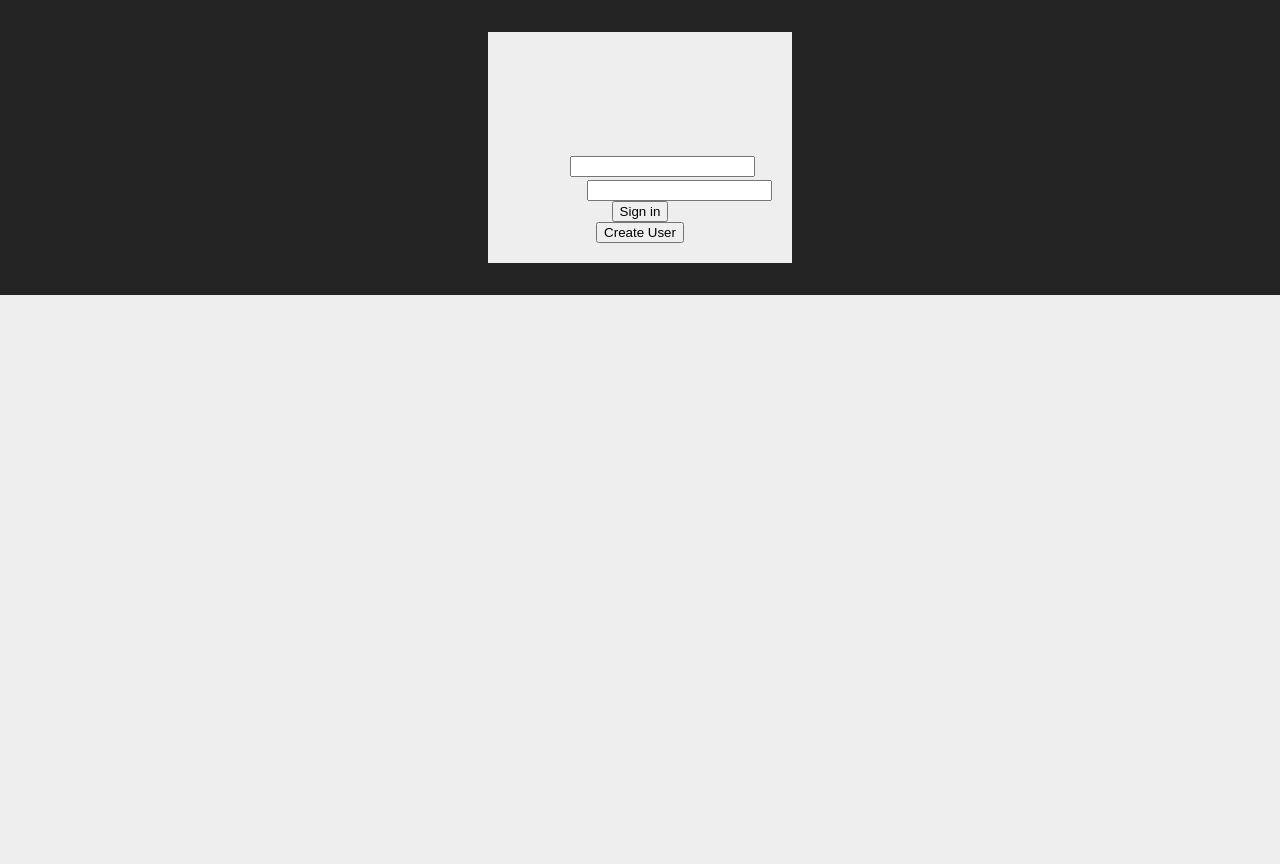
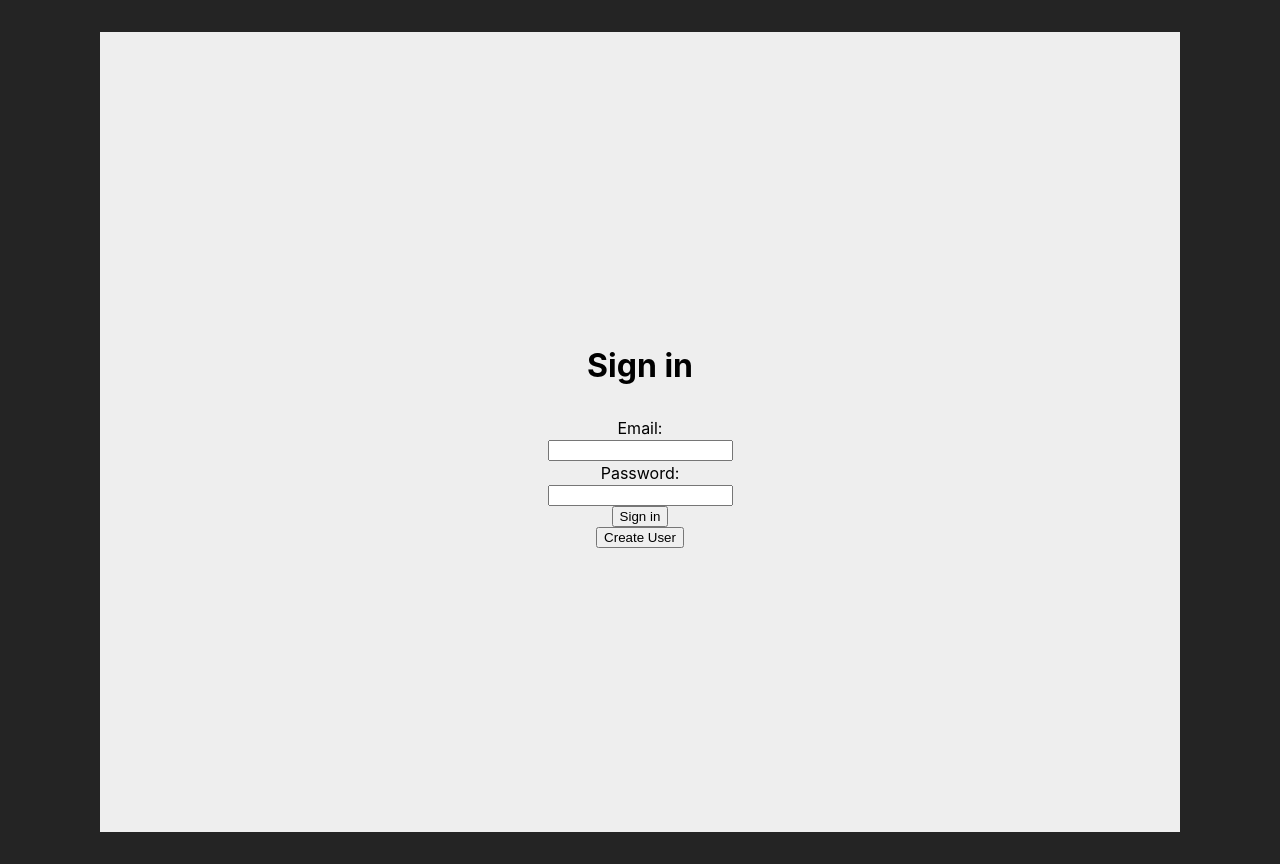
Before and after one commit to josh-20/ReptileUi, a React (Vite) app: page /signin in a window 1280 px wide. Before the commit the page ends 800 px from the top, so only its background shows below. Built offline with nearby package versions, Linux system fonts and the light colour scheme.

Commit message:
update for signin

```diff
--- a/src/index.css
+++ b/src/index.css
@@ -9,6 +9,7 @@
   -webkit-font-smoothing: antialiased;
   -moz-osx-font-smoothing: grayscale;
   -webkit-text-size-adjust: 100%;
+  height: 100vh;
 }
 body{
   margin: 0px;
--- a/src/pages/SignIn.tsx
+++ b/src/pages/SignIn.tsx
@@ -21,8 +21,8 @@ export const SignIn = () => {
         console.log(res.text())
     }
     return(
-        <form className="sigin-form">
-            <h1>Sign In</h1>
+        <form className="signin-form">
+            <h1 className="title">Sign in</h1>
             <label>
                 Email:
                 <input type="email" onChange={e => setEmail(e.target.value)}/>
--- a/src/pages/Signin.css
+++ b/src/pages/Signin.css
@@ -1,4 +1,4 @@
-.sigin-form {
+.signin-form {
     display: flex;
     margin: 0;
     padding: 2rem;
@@ -9,6 +9,9 @@
     padding: 20px;
     min-width: 72px;
     max-width: 1080px;
+    color: black;
+    height: 100vh;
+    width: 100vw;
   }
   .signin-form input {
     display: block;
@@ -17,6 +20,6 @@
     display: block;
     width: fit-content;
   }
-  h1 {
+  .title {
     color: black;
   }
```
